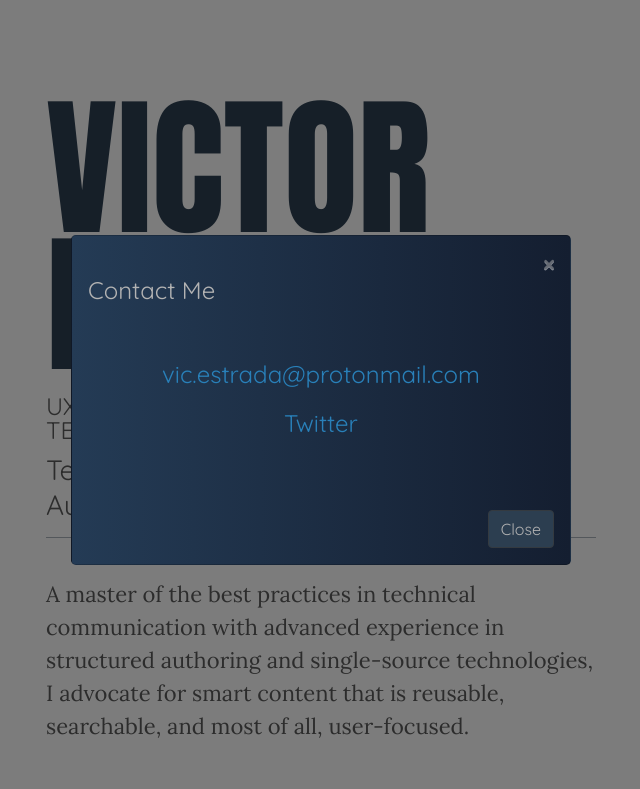
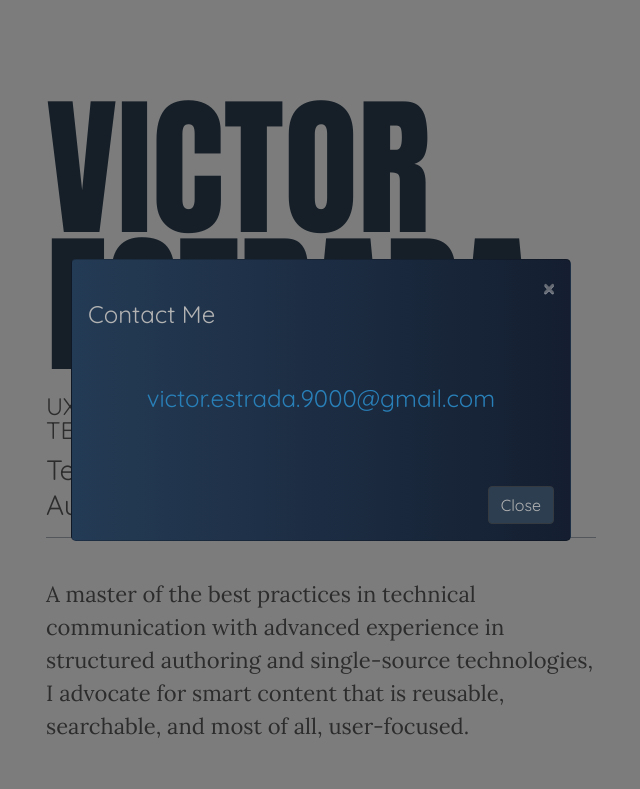
Before and after one commit to vic-techwriter/writer-site, a plain HTML site: page index.html in a window 1280 px wide. Both pictures are taken after a click on the link "Contact". Shown: the top 789 px of the page, without its empty margins (319-959 px from the left). Drawn offline with nearby package versions, Linux system fonts and the light colour scheme.

Commit message:
updated contact info

```diff
--- a/index.html
+++ b/index.html
@@ -77,8 +77,7 @@
         </button>
       </div>
       <div class="modal-body">
-        <h4 class="text-center"><a href="mailto:vic.estrada@protonmail.com">vic.estrada@protonmail.com</a></h4>
-        <h4 class="text-center"><a href="https://twitter.com/Vic_techcomm">Twitter</a></h4>
+        <h4 class="text-center"><a href="mailto:victor.estrada.9000@gmail.com">victor.estrada.9000@gmail.com</a></h4>
         <br/>
       </div>
       <div class="modal-footer">
```
